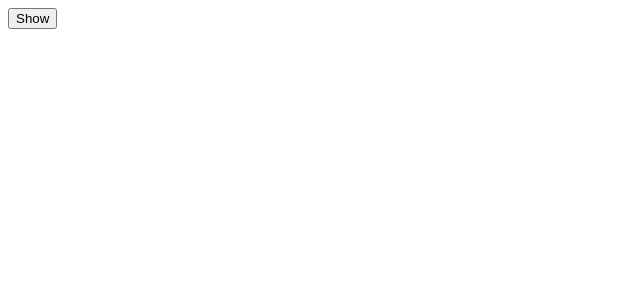
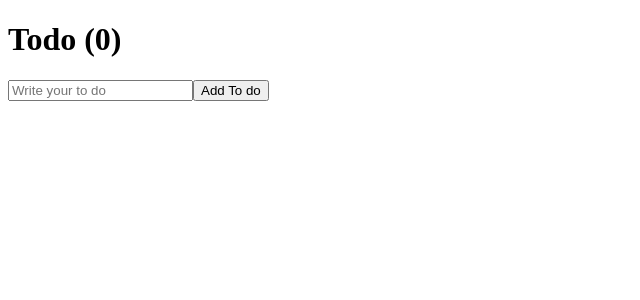
Before and after one commit to jbv2e/test-react-my-app2, a React (Vite) app: page / in a window 1280 px wide. Shown: the top 300 px of the page, without its empty margins (0-640 px from the left). Built offline with nearby package versions, Linux system fonts and the light colour scheme.

Commit message:
todo part one

```diff
--- a/src/App.tsx
+++ b/src/App.tsx
@@ -7,27 +7,25 @@ import Button from './Button'
 import styles from './App.module.css'
 
 function App() {
-  const [showing, setShowing] = useState(false)
-  const onClick = () => {
-    setShowing((cur) => !cur)
-  }
-  function Hello() {
-    // console.log('Hello')
-    function effectFn() {
-      console.log('hello')
-      return destroy
-    }
-    function destroy() {
-      console.log('bye')
-    }
+  const [toDo, setToDo] = useState<string>('')
+  const [toDoArray, setToDoArray] = useState<string[]>([])
 
-    useEffect(effectFn, [])
-    return <h1>Hello</h1>
+  const onChange = (e: React.ChangeEvent<HTMLInputElement>) => setToDo(e.target.value)
+  const onSubmit = (e: React.FormEvent<HTMLFormElement>) => {
+    e.preventDefault()
+    if (toDo === '') return
+    setToDoArray((cur) => [toDo, ...cur])
+    setToDo('')
+    console.log(toDoArray)
   }
   return (
     <div>
-      {showing ? <Hello /> : null}
-      <button onClick={onClick}>{showing ? 'Hide' : 'Show'}</button>
+      <h1>Todo ({toDoArray.length})</h1>
+      <form onSubmit={onSubmit}>
+        <input value={toDo} onChange={onChange} type='text' placeholder='Write your to do'></input>
+
+        <button>Add To do</button>
+      </form>
     </div>
   )
 }
```
